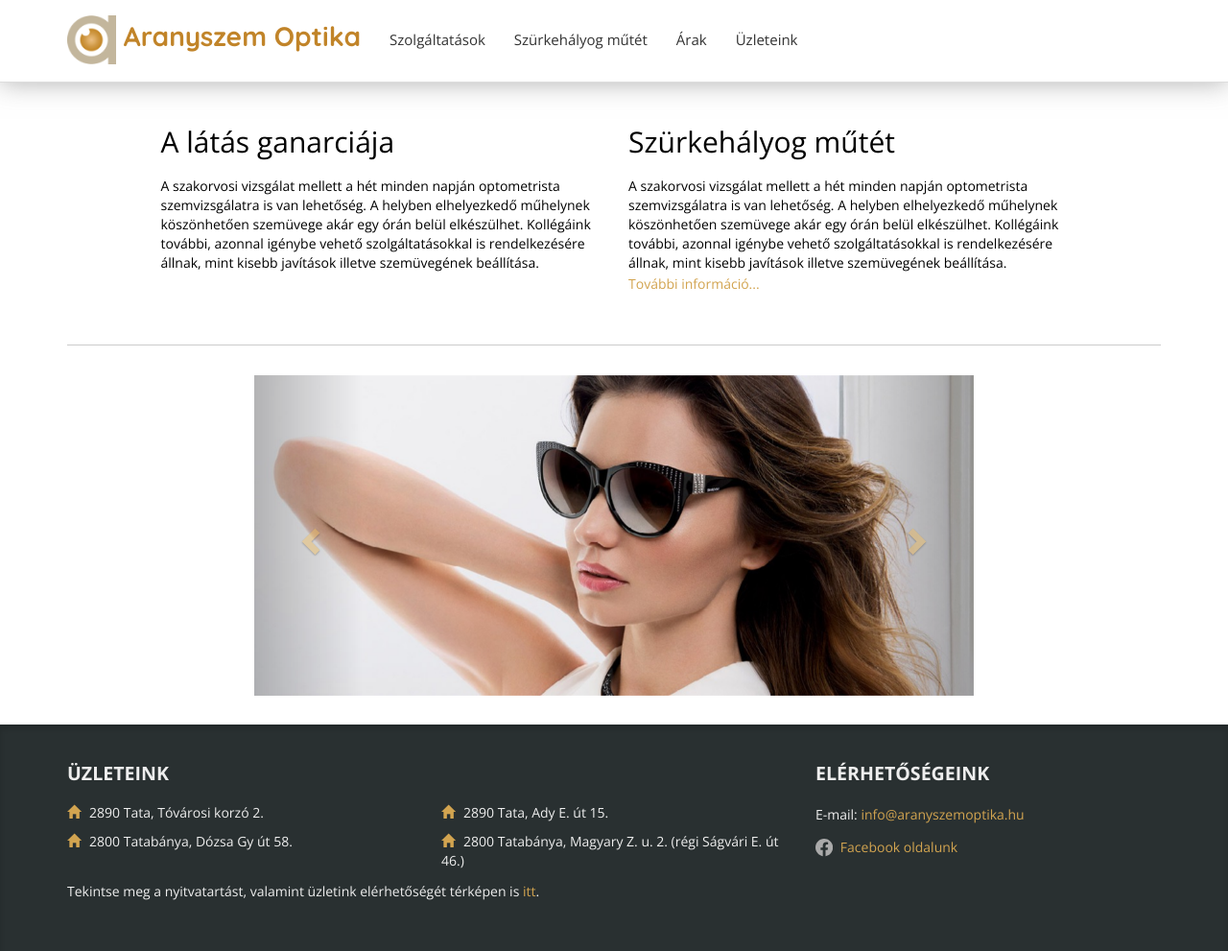
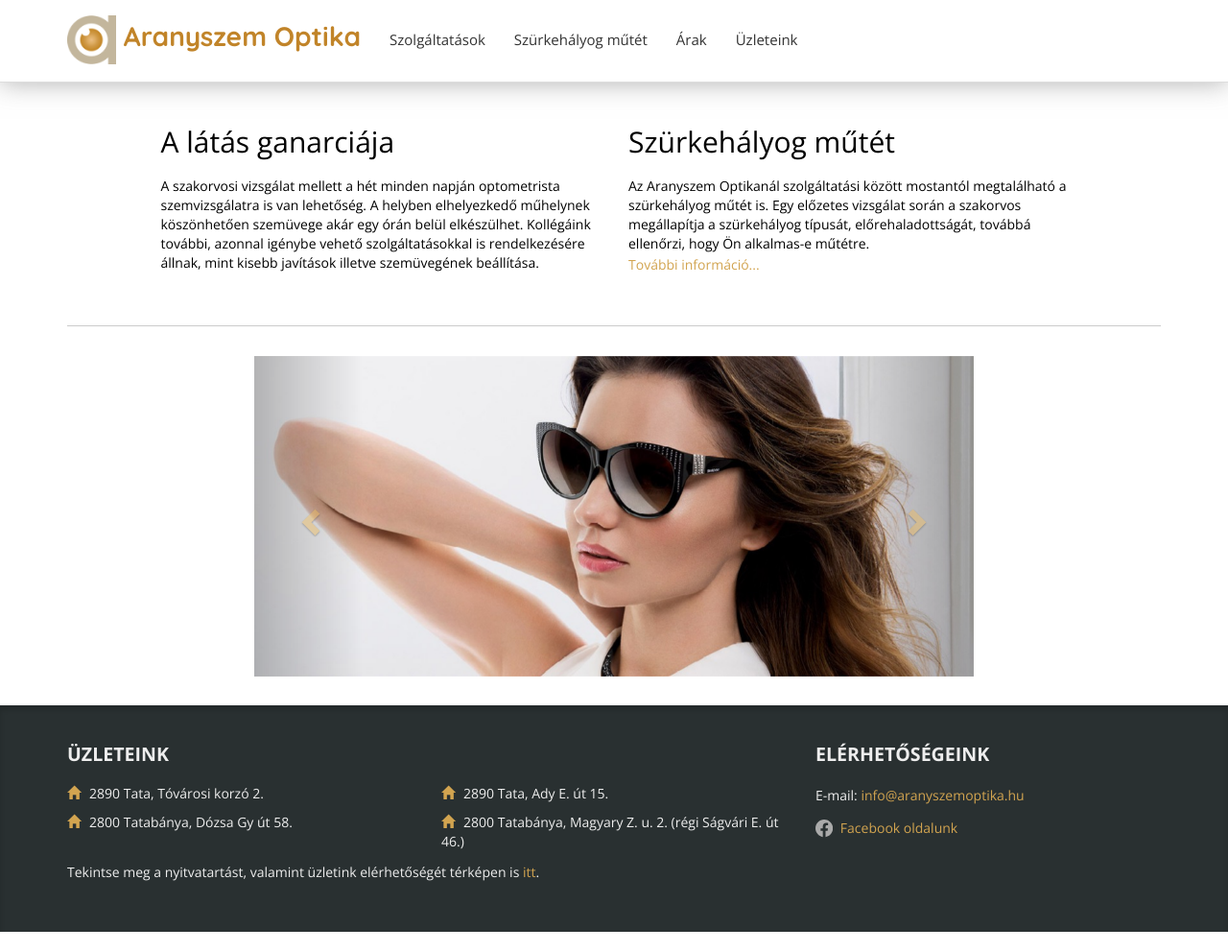
Before and after one commit to aranyszemoptika/aranyszemoptika.github.io, a Jekyll site: the page built from docs/index.html, in a window 1280 px wide. Shown: the whole page at 96% size. Built offline with Jekyll 4.4.1, drawn with Linux system fonts in a browser that asks for light colours.

Commit message:
cataract main page

```diff
--- a/docs/index.html
+++ b/docs/index.html
@@ -24,11 +24,8 @@ full_title: Aranyszem Optika | Szemüvegek, Látásvizsgálat
                 <section class="services sectionItem">
                     <h2>Szürkehályog műtét</h2>
                     <div>
-                        A szakorvosi vizsgálat mellett a hét minden napján optometrista szemvizsgálatra is van
-                        lehetőség.
-                        A helyben elhelyezkedő műhelynek köszönhetően szemüvege akár egy órán belül elkészülhet.
-                        Kollégáink további, azonnal igénybe vehető szolgáltatásokkal is rendelkezésére állnak, mint
-                        kisebb javítások illetve szemüvegének beállítása.
+                        Az Aranyszem Optikanál szolgáltatási között mostantól megtalálható a szürkehályog műtét is.
+                        Egy előzetes vizsgálat során a szakorvos megállapítja a szürkehályog típusát, előrehaladottságát, továbbá ellenőrzi, hogy Ön alkalmas-e műtétre.
 
                         <p><a href="/szurkehalyog-mutet">További információ...</a></p>
                     </div>
```
